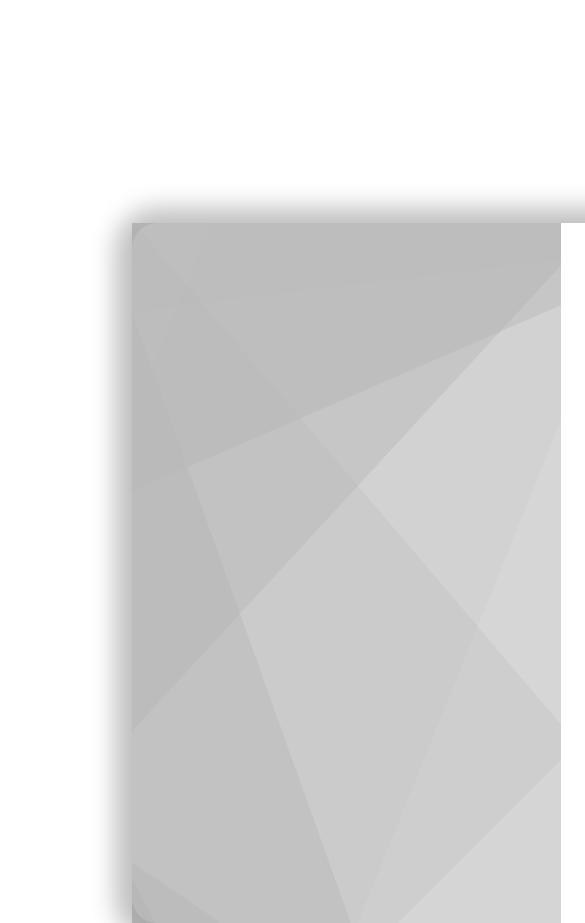
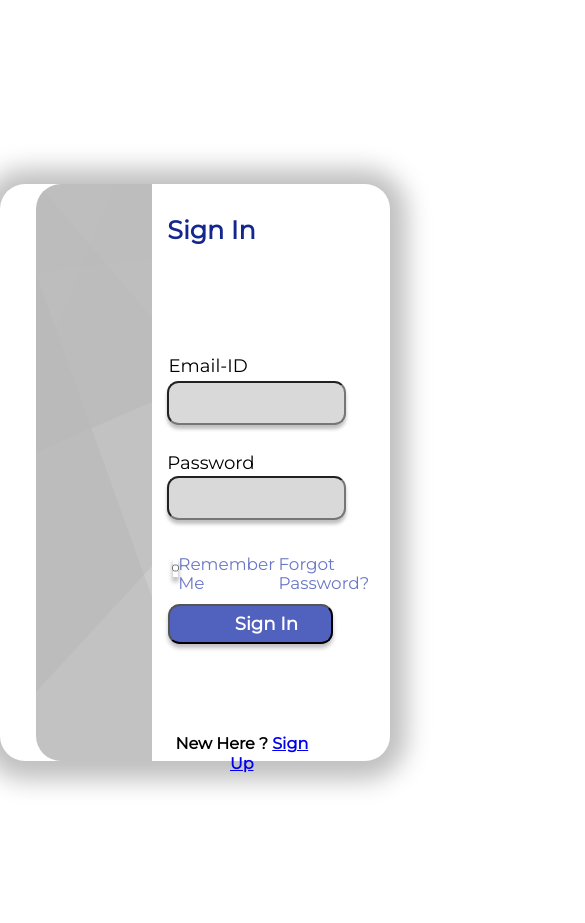
Before and after one commit to ipash185/CA_Portal_24, a React (Create React App) app: page /SignIn in a window 390 px wide. Shown: the top 923 px of the page, 585 px wide, since content can reach past the window. After the commit the page ends 844 px from the top, so only its background shows below. Built offline with nearby package versions, Linux system fonts and the light colour scheme.

Commit message:
tried to make responsivesync

```diff
--- a/src/pages/Homepage/Homepage.module.css
+++ b/src/pages/Homepage/Homepage.module.css
@@ -129,3 +129,18 @@ html{
     height:100%;
     width:100%;
 }
+ @media screen and (max-width:1200px) {
+    .SignIn,.SignUp {
+        top:200%;
+    }
+ }
+ @media  screen and (max-width:700px) {
+    .SignIn,.SignUp {
+        top:300%;
+    }
+ }
+ @media  screen and (max-width:600px) {
+    .SignIn,.SignUp {
+        top:450%;
+    }
+ }
--- a/src/pages/SignIn/Sign.module.css
+++ b/src/pages/SignIn/Sign.module.css
@@ -17,50 +17,39 @@ body {
   }
 
 
-  .Head {
-    height: 121px;
-  width: 1440px;
-  position: relative;
-  left:-2px;
-  top: 0px;
-  border-radius: 0px;
-  background: #0F2A70C2;
-  Fill: Solid
-  rgba(15, 42, 112, 0.76);
-  opacity: 100%;
-  Offset: 0px, 4px
-  rgba(0, 0, 0, 0.25);
-  }
    .SignSide {
-    height: 700px;
-  width: 429px;
-  left: 132px;
-  top: 223px;
+    height: 68.36vh;
+  width: 29.7916vw;
+  left: 9.166vw;
+  top: 21.777vh;
   position:absolute;
-  border-radius: [object Object]px;
+  border-top-left-radius: 25px;
+  border-bottom-left-radius: 25px;
   Opacity: 80%;
   background-blend-mode: Multiply;
   background-image: url("div background.png");
    }
    .SignIn {
-    position:absolute;
-    height: 700px;
-  width: 1159px;
-  left: 132px;
-  top: 223px;
+    position:relative;
+    height:68.36vh;
+  width: 80.486vw;
+  left: 9.166vw;
+  top: 21.777vh;
   border-radius: 25px;
   background: #FFFFFF;
   box-shadow: 0px 2px 25px 17px #00000040;
+  display:flex;
+    justify-content: flex-start;
    }
    .Sign {
-    height: 41px;
-  width: 152px;
-  left: 618px;
-  top: 255px;
+    height: 4vh;
+  width: 100%;
+  left: 42.916vw;
+  top: 25vh;
   position:absolute;
   border-radius: nullpx;
   font-family: Montserrat;
-  font-size: 30px;
+  font-size: 3vh;
   font-weight: 600;
   line-height: 37px;
   letter-spacing: 0em;
@@ -73,15 +62,15 @@ body {
    .FormLabel1
   {
     height: 31.21019172668457px;
-  width: 127.51592254638672px;
-  left: 618px;
-  top: 326px;
+  width: 100%;
+  left: 42.916vw;
+  top: 31.838vh;
   position:absolute;
   border-radius: nullpx;
   font-family: Montserrat;
-  font-size: 22px;
+  font-size: 2.15vh;
   font-weight: 400;
-  line-height: 27px;
+  line-height: 2.637vh;
   letter-spacing: 0em;
   text-align: justified;
   color: #322929;
@@ -90,15 +79,15 @@ body {
   }
   .FormLabel2 {
 
-  height: 31.21019172668457px;
-  width: 127.51592254638672px;
-  left: 969px;
-  top: 326px;
+  height: 3.0478vh;
+  width: 100%;
+  left: 67.29vw;
+  top: 31.84vh;
   border-radius: nullpx;
   font-family: Montserrat;
-  font-size: 22px;
+  font-size: 2.15vh;
   font-weight: 400;
-  line-height: 27px;
+  line-height: 2.636vh;
   letter-spacing: 0em;
   text-align: justified;
   color: #000000;
@@ -107,35 +96,35 @@ body {
 
   }
   .In1 {
-    height: 44.58598709106445px;
-  width: 261.2738952636719px;
-  left: 618px;
-  top: 357px;
+    height: 4.354vh;
+  width:18.144vw;
+  left: 42.916vw;
+  top: 34.863vh;
   border-radius: 10.700636863708496px;
   background: #D9D9D9;
   box-shadow: 0px 3.5668790340423584px 3.5668790340423584px 0px #00000040;
   position:absolute;
   }
   .In2 {
-    height: 44.53924560546875px;
-  width: 261px;
-  left: 966px;
-  top: 357px;
+    height: 4.35vh;
+  width:18.6428vw;
+  left: 67.0833vw;
+  top: 34.863vh;
   border-radius: 10.68941879272461px;
   background: #D9D9D9;
   box-shadow: 0px 3.5631396770477295px 3.5631396770477295px 0px #00000040;
   position:absolute;
   }
   .FormLabel3 {
-    height: 31.21019172668457px;
-  width: 127.51592254638672px;
-  left: 622px;
-  top: 431px;
+    height: 3.05vh;
+  width: 100%;
+  left: 43.1944vw;
+  top: 42.09vh;
   border-radius: nullpx;
   font-family: Montserrat;
-  font-size: 22px;
+  font-size: 2.15vh;
   font-weight: 400;
-  line-height: 27px;
+  line-height: 2.636vh;
   letter-spacing: 0em;
   text-align: justified;
   vertical-align: top;
@@ -143,25 +132,25 @@ body {
   position:absolute;
   }
   .In3 {
-    height: 48.48726272583008px;
-  width: 609px;
-  left: 618px;
-  top: 462px;
+    height: 4.735vh;
+  width: 42.2916vw;
+  left: 42.916vw;
+  top: 45.12vh;
   border-radius: 11.636941909790039px;
   background: #D9D9D9;
   box-shadow: 0px 3.878980875015259px 3.878980875015259px 0px #00000040;
   position:absolute;
   }
   .FormLabel4 {
-    height: 31.21019172668457px;
-  width: 127.51592254638672px;
-  left: 618px;
-  top: 548.9296875px;
+    height: 3.05vh;
+  width: 100%;
+  left: 42.916vw;
+  top: 53.6vh;
   border-radius: nullpx;
   font-family: Montserrat;
-  font-size: 22px;
+  font-size: 2.15vh;
   font-weight: 400;
-  line-height: 27px;
+  line-height: 2.636vh;
   letter-spacing: 0em;
   text-align: justified;
   vertical-align: top;
@@ -169,10 +158,10 @@ body {
   position:absolute;
   }
   .In4 {
-    height: 48.48726272583008px;
-  width: 609px;
-  left: 618px;
-  top: 576.40625px;
+    height: 4.735vh;
+  width: 42.2916vw;
+  left: 42.9166vw;
+  top: 56.43vh;
   border-radius: 11.636941909790039px;
   background: #D9D9D9;
   box-shadow: 0px 3.878980875015259px 3.878980875015259px 0px #00000040;
@@ -180,8 +169,8 @@ body {
   }
   #Eye {
     height: 28px;
-  width: 32px;
-  left: 1178px;
+  width: 2.222vw;
+  left: 81.805vw;
   top: 587px;
   border-radius: 0px;
   position:absolute;
@@ -190,15 +179,15 @@ body {
   opacity:70%;
   }
   .FormLabel5 {
-    height: 31.21019172668457px;
-    width: 178.3439483642578px;
-    left: 621.56689453125px;
-    top: 660.39453125px;
+    height: 3.048vh;
+    width: 100%;
+    left: 43.164vw;
+    top: 64.5vh;
     border-radius: nullpx;
     font-family: Montserrat;
-    font-size: 22px;
+    font-size: 2.15vh;
     font-weight: 400;
-    line-height: 27px;
+    line-height: 2.636vh;
     letter-spacing: 0em;
     text-align: justified;
   vertical-align: top;
@@ -207,10 +196,10 @@ body {
 
   }
   .In5 {
-    height: 48.48726272583008px;
-  width: 609px;
-  left: 618px;
-  top: 689.654296875px;
+    height: 4.735vh;
+  width: 42.2916vw;
+  left: 42.9166vw;
+  top: 67.35vh;
   border-radius: 11.636941909790039px;
   background: #D9D9D9;
   box-shadow: 0px 3.878980875015259px 3.878980875015259px 0px #00000040;
@@ -218,10 +207,10 @@ body {
   }
   .Button1 {
 
-    height: 48.48726272583008px;
-    width: 609px;
-    left: 618px;
-    top: 790px;
+    height: 4.735vh;
+    width: 42.219vw;
+    left: 43vw;
+    top: 77.15vh;
     border-radius: 11.636941909790039px;
     background: #5161BE;
     box-shadow: 0px 3.878980875015259px 3.878980875015259px 0px #00000040;
@@ -231,15 +220,15 @@ body {
   }
   .ButtonLabel {
 
-    height: 26px;
-  width: 210px;
-  left: 859px;
-  top: 801px;
+    height: 2.54vh;
+  width: 14.5833vw;
+  left: 60vw;
+  top: 78.22vh;
   border-radius: nullpx;
   font-family: Montserrat;
-  font-size: 22px;
+  font-size: 2.15vh;
   font-weight: 700;
-  line-height: 27px;
+  line-height: 2.636vh;
   letter-spacing: 0em;
   text-align: left;
   vertical-align: top;
@@ -248,40 +237,41 @@ body {
 
   }
   .Already {
-    height: 26px;
-  width: 459px;
-  left: 702px;
-  top: 890px;
+    height: 2.54vh;
+  width: 100%;
+  left: 48.75vw;
+  top: 86.9vh;
   border-radius: nullpx;
   font-family: Montserrat;
-  font-size: 20px;
+  font-size: 2vh;
   font-weight: 600;
-  line-height: 24px;
+  line-height: 2.34vh;
   letter-spacing: 0em;
   text-align: center;
 
   font-family: Montserrat;
-  font-size: 20px;
+  font-size: 2vh;
   font-weight: 400;
-  line-height: 24px;
+  line-height: 2.343vh;
   letter-spacing: 0em;
   text-align: center;
-
+  padding:0;
+  margin:0;
   position:absolute;
   }
   #SignInB {
     color:linear-gradient(0deg, #35469E, #35469E);
   }
   .ForgotPassword {
-    height: 31px;
-  width: 223px;
-  left: 1029px;
-  top: 673px;
+    height: 3.03vh;
+  width: 15.5vw;
+  left: 71.4vw;
+  top: 65.72vh;
   border-radius: nullpx;
   font-family: Montserrat;
-  font-size: 20px;
+  font-size: 2vh;
   font-weight: 500;
-  line-height: 24px;
+  line-height: 2.343vh;
   letter-spacing: 0em;
   text-align: justified;
   vertical-align: top;
@@ -290,10 +280,10 @@ body {
 
   }
   .Remember {
-    height: 25px;
-    width: 28px;
-    left: 618px;
-    top: 673px;
+    height: 2.44vh;
+    width: 2vw;
+    left: 43vw;
+    top: 65.72vh;
     border-radius: 5px;
     background: #DDDDDD;
     box-shadow: 0px 4px 4px 0px #00000040;
@@ -301,26 +291,26 @@ body {
   }
   .RememberMe {
     font-family: Montserrat;
-    font-size: 20px;
+    font-size: 2vh;
     font-weight: 500;
-    line-height: 24px;
+    line-height: 2.343vh;
     letter-spacing: 0em;
     text-align: justified;
    vertical-align: top;
    color: #6977C6;
    position: absolute;
-   height: 31px;
-  width: 223px;
-  left: 658px;
-  top: 673px;
+   height: 3.03vh;
+  width: 15.5vw;
+  left: 45.7vw;
+  top: 65.72vh;
   border-radius: nullpx;
   }
 
   .SignInB {
-    height: 48.48726272583008px;
-  width: 609px;
-  left: 618px;
-  top: 733px;
+    height: 4.735vh;
+  width: 42.3vw;
+  left: 43vw;
+  top: 71.582vh;
   border-radius: 11.636941909790039px;
   background: #5161BE;
   box-shadow: 0px 3.878980875015259px 3.878980875015259px 0px #00000040;
@@ -329,15 +319,15 @@ body {
   position: absolute;
   }
   .SignInT {
-    height: 26px;
-  width: 106px;
-  left: 867px;
-  top: 744px;
+    height: 2.54vh;
+  width: 100%;
+  left:60.21vw;
+  top: 72.65vh;
   border-radius: nullpx;
   font-family: Montserrat;
-  font-size: 22px;
+  font-size: 2.15vh;
   font-weight: 700;
-  line-height: 27px;
+  line-height: 2.636vh;
   letter-spacing: 0em;
   text-align: left;
   vertical-align: top;
@@ -345,15 +335,15 @@ body {
   position:absolute;
   }
   .Linksto {
-    height: 26px;
-  width: 459px;
-  left: 702px;
-  top: 890px;
+    height: 2.54vh;
+  width: 40vw;
+  left: 42vw;
+  top: 87vh;
   border-radius: nullpx;
   font-family: Montserrat;
-  font-size: 20px;
+  font-size: 1.9vh;
   font-weight: 600;
-  line-height: 24px;
+  line-height: 2.34vh;
   letter-spacing: 0em;
   text-align: center;
   color: linear-gradient(0deg, #000000, #000000);
@@ -366,9 +356,12 @@ body {
     font-size: xx-large;
     padding: auto;
   }
-  @media only screen and (max-width:344px) {
-    .SignIn, .Already, .Button1, .ButtonLabel, .ForgotPassword{
+  @media only screen and (max-width:1000px) {
+    .SignIn{
       width:100%;
       position: relative;
+      padding:0;
+      margin:0;
+      left:0;
     }
   }
--- a/src/pages/SignIn/SignUp.js
+++ b/src/pages/SignIn/SignUp.js
@@ -23,7 +23,7 @@ const SignUp = () => {
         <input type="text" className={styles.In5}></input>
         <button className={styles.Button1}></button>
         <div className={styles.ButtonLabel}>Sign Up</div>
-        <div className={styles.Linksto}>Already a member ? <Link to='/SignIn'>Sign In</Link></div>
+        <div className={styles.Linksto}>Already a member?<Link to='/SignIn'>Sign In</Link></div>
 
 
     </div>
```
Also changed, not shown: src/pages/Profile/Profile.module.css (+116 -115 lines).
